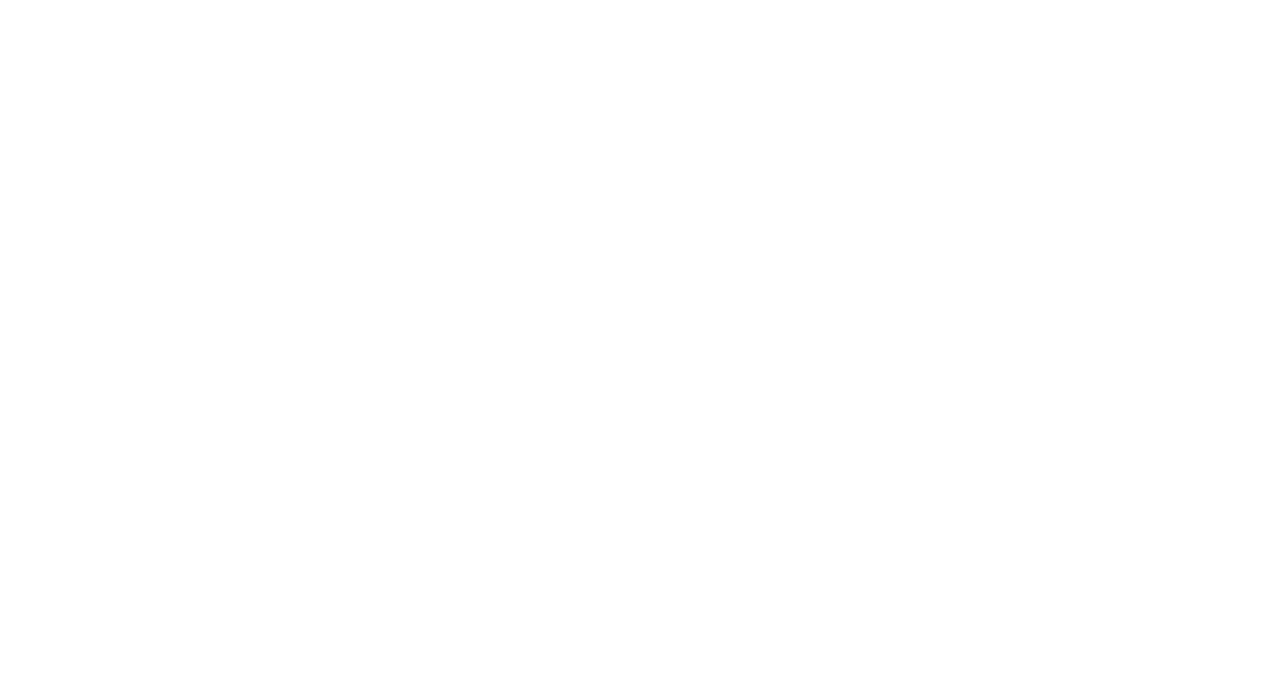
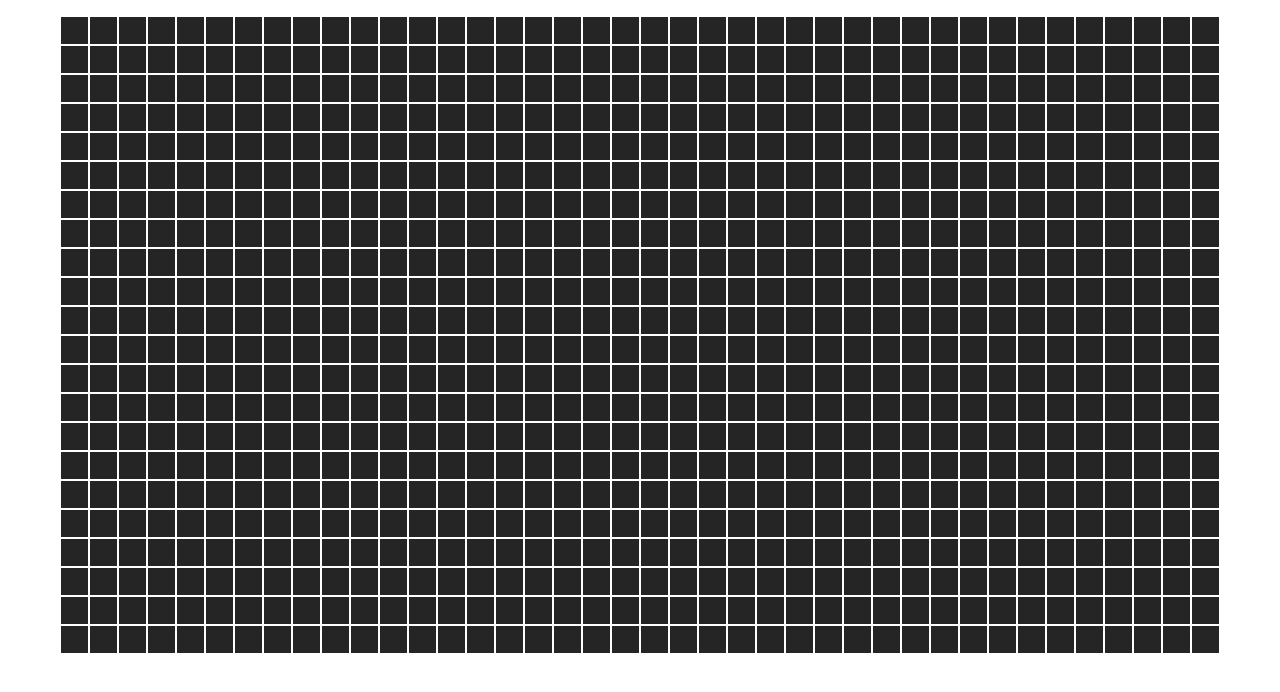
Before and after one commit to AnibalDBXD/conway-game-of-life, a Next.js app: page / in a window 1280 px wide. Shown: the top 692 px of the page. Built offline with nearby package versions, Linux system fonts and the light colour scheme.

Commit message:
Make table and cells, handleclick

```diff
--- a/common/styles/index.ts
+++ b/common/styles/index.ts
@@ -1,4 +1,4 @@
 export enum COLORS {
-    BLACK = "#000000",
+    BLACK = "#252525",
     WHITE = "#FFFFFF"
 }
--- a/package.json
+++ b/package.json
@@ -31,6 +31,7 @@
     "next": "latest",
     "react": "^17.0.1",
     "react-dom": "^17.0.1",
+    "react-indiana-drag-scroll": "^2.0.1",
     "styled-components": "^5.3.0"
   },
   "devDependencies": {
--- a/pages/Home/Table/Cell/index.tsx
+++ b/pages/Home/Table/Cell/index.tsx
@@ -1,8 +1,9 @@
 import { StyledCell } from "./styles";
+import { ICellProps } from "./types";
 
-const Cell = (): JSX.Element => {
+const Cell: React.FC<ICellProps> = ({ isActive, onClick }): JSX.Element => {
   return (
-    <StyledCell />
+    <StyledCell onClick={onClick} isActive={isActive} />
   );
 };
 
--- a/pages/Home/Table/Cell/styles.tsx
+++ b/pages/Home/Table/Cell/styles.tsx
@@ -1,9 +1,11 @@
 import styled from "styled-components";
 import { COLORS } from "../../../../common/styles";
 import { CellSize } from "../utils";
+import { ICellProps } from "./types";
 
-export const StyledCell = styled.td`
-    background-color: ${COLORS.BLACK};
-    width: ${CellSize}px;
+export const StyledCell = styled.td<ICellProps>`
+    background-color: ${(props): string => props.isActive ? COLORS.WHITE : COLORS.BLACK};
+    min-width: ${CellSize}px;
     height: ${CellSize}px;
+    cursor: pointer;
 `;
--- /dev/null
+++ b/pages/Home/Table/Cell/types.ts
@@ -0,0 +1,4 @@
+export interface ICellProps {
+    isActive: boolean;
+    onClick?: () => void;
+}
--- a/pages/Home/Table/index.tsx
+++ b/pages/Home/Table/index.tsx
@@ -1,12 +1,44 @@
-// import Cell from './Cell';
-// import { NumberOfCells } from "./utils";
+import React, { useState } from 'react';
+import Cell from './Cell';
+import { StyledTableContainer } from './styles';
+import { ICoordinates } from './types';
+import { NumberOfCellsX, NumberOfCellsY } from "./utils";
 
 const Table = (): JSX.Element => {
+  const DefaultRows = Array(NumberOfCellsX).fill({ Component: Cell, isActive: false });
+
+  const Columns = Array(NumberOfCellsY).fill(DefaultRows);
+
+  const [ActiveCells, setActiveCells] = useState <ICoordinates[]>([]);
+
+  const SearchActive = ({ X, Y }: ICoordinates): boolean =>
+    ActiveCells.some(({ X: activeX, Y: activeY }) => activeX === X && activeY === Y);
+
+  const handleCellClick = ({ X, Y }: ICoordinates): void => {
+    if (SearchActive({ X, Y })) {
+      const currentActiveCells = [...ActiveCells];
+      const ActiveCellIndex = currentActiveCells.findIndex(({ X: activeX, Y: activeY }) => activeX === X && activeY === Y);
+      currentActiveCells.splice(ActiveCellIndex, 1);
+      setActiveCells(currentActiveCells);
+    } else {
+      setActiveCells([...ActiveCells, {X, Y}]);
+    }
+  };
+
   return (
-    <table>
-      <tbody>
-      </tbody>
-    </table>
+    <StyledTableContainer hideScrollbars={false} component="main">
+      <table>
+        <tbody>
+          {Columns.map((Colunm, columnI) => (
+            <tr key={columnI}>
+              {Colunm.map(({Component: Row}, rowI: number) => (
+                <Row isActive={SearchActive({ X: rowI, Y: columnI})} onClick={(): void => handleCellClick({ X: rowI, Y: columnI})} key={rowI} />
+              ))}
+            </tr>
+          ))}
+        </tbody>
+      </table>
+    </StyledTableContainer>
   );
 };
 
--- /dev/null
+++ b/pages/Home/Table/styles.tsx
@@ -0,0 +1,13 @@
+import styled from "styled-components";
+import ScrollContainer from 'react-indiana-drag-scroll';
+
+export const StyledTableContainer = styled(ScrollContainer)`
+    display: flex;
+    justify-content: center;
+    align-items: center;
+    width: 98vw;
+    height: 80vh;
+    margin-top: 15px;
+    margin-left: 1vw;
+    margin-right: 1vw;
+`;
--- /dev/null
+++ b/pages/Home/Table/types.ts
@@ -0,0 +1,11 @@
+import { ICellProps } from "./Cell/types";
+import Cell from "./Cell";
+
+export interface ICoordinates {
+    X: number;
+    Y: number;
+}
+
+export interface ICell extends ICellProps {
+    Component: typeof Cell
+}
--- a/pages/Home/Table/utils.ts
+++ b/pages/Home/Table/utils.ts
@@ -1,2 +1,6 @@
-export const NumberOfCells = 25;
-export const CellSize = 25;
+
+const NumberOfCellsX = 40; // Variable
+const NumberOfCellsY = 30; // Variable
+const CellSize = 25;
+
+export { NumberOfCellsY, NumberOfCellsX, CellSize };
```
Also changed, not shown: 1 other file (tests, documents, lock files or other folders).
